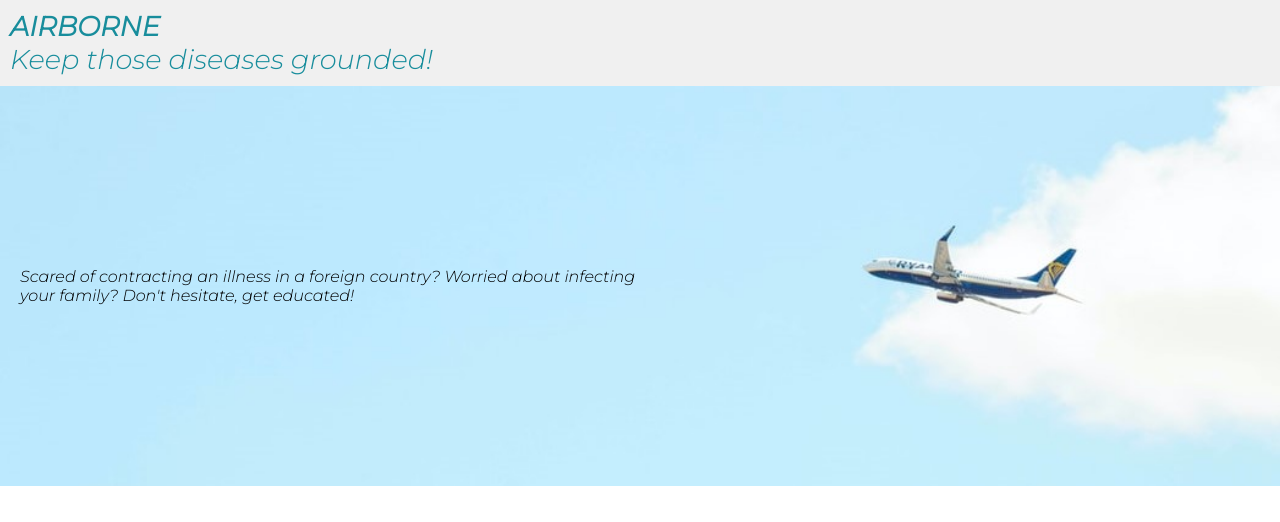
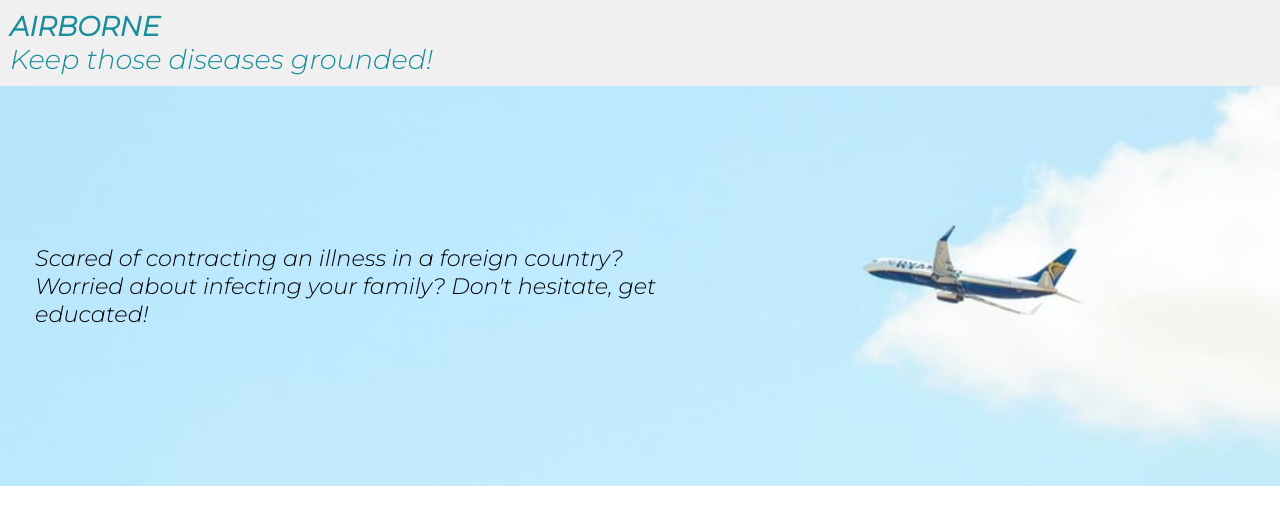
Before and after one commit to addison-ch/Airborne_HtN2020, a Flask app: page / in a window 1280 px wide. Shown: the top 522 px of the page. Run offline with Flask 2, Linux system fonts and the light colour scheme.

Commit message:
Update landingpage.css

```diff
--- a/static/style/landingpage.css
+++ b/static/style/landingpage.css
@@ -37,6 +37,8 @@ a{
 #info {
     width: 50%;
     padding: 20px;
+    padding-left: 35px;
+    font-size: 1.4em;
 }
 
 #second {
```
